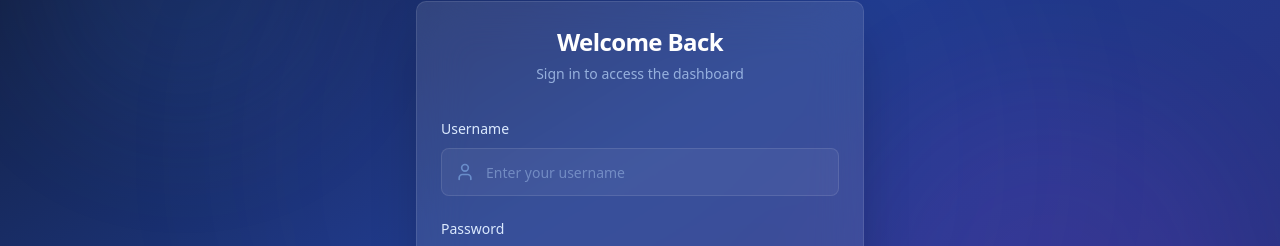
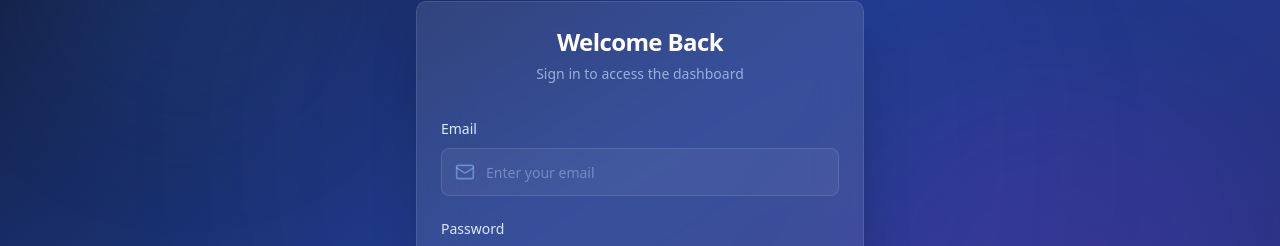
Before and after one commit to fawadmughal-ds/Mini-olympics, a Next.js app: page /admin/login in a window 1280 px wide. Shown: the part 247-493 px from the top of the page. Built offline with nearby package versions, Linux system fonts and the light colour scheme.

Commit message:
Change login field from Username to Email

```diff
--- a/app/admin/login/page.tsx
+++ b/app/admin/login/page.tsx
@@ -7,7 +7,7 @@ import { Input } from '@/components/ui/input';
 import { Label } from '@/components/ui/label';
 import { Card, CardContent, CardDescription, CardHeader, CardTitle } from '@/components/ui/card';
 import Link from 'next/link';
-import { Medal, Lock, User, ArrowLeft, Loader2 } from 'lucide-react';
+import { Medal, Lock, Mail, ArrowLeft, Loader2 } from 'lucide-react';
 
 export default function AdminLoginPage() {
   const router = useRouter();
@@ -74,15 +74,16 @@ export default function AdminLoginPage() {
           <CardContent className="pt-6">
             <form onSubmit={handleSubmit} className="space-y-5">
               <div className="space-y-2">
-                <Label htmlFor="username" className="text-blue-100 text-sm font-medium">Username</Label>
+                <Label htmlFor="username" className="text-blue-100 text-sm font-medium">Email</Label>
                 <div className="relative">
-                  <User className="absolute left-3.5 top-1/2 -translate-y-1/2 h-5 w-5 text-blue-300/50" />
+                  <Mail className="absolute left-3.5 top-1/2 -translate-y-1/2 h-5 w-5 text-blue-300/50" />
                   <Input
                     id="username"
+                    type="email"
                     value={username}
                     onChange={(e) => setUsername(e.target.value)}
                     required
-                    placeholder="Enter your username"
+                    placeholder="Enter your email"
                     className="pl-11 h-12 bg-white/5 border-white/10 text-white placeholder:text-blue-200/40 focus:bg-white/10 focus:border-blue-400/50 transition-all"
                   />
                 </div>
```
